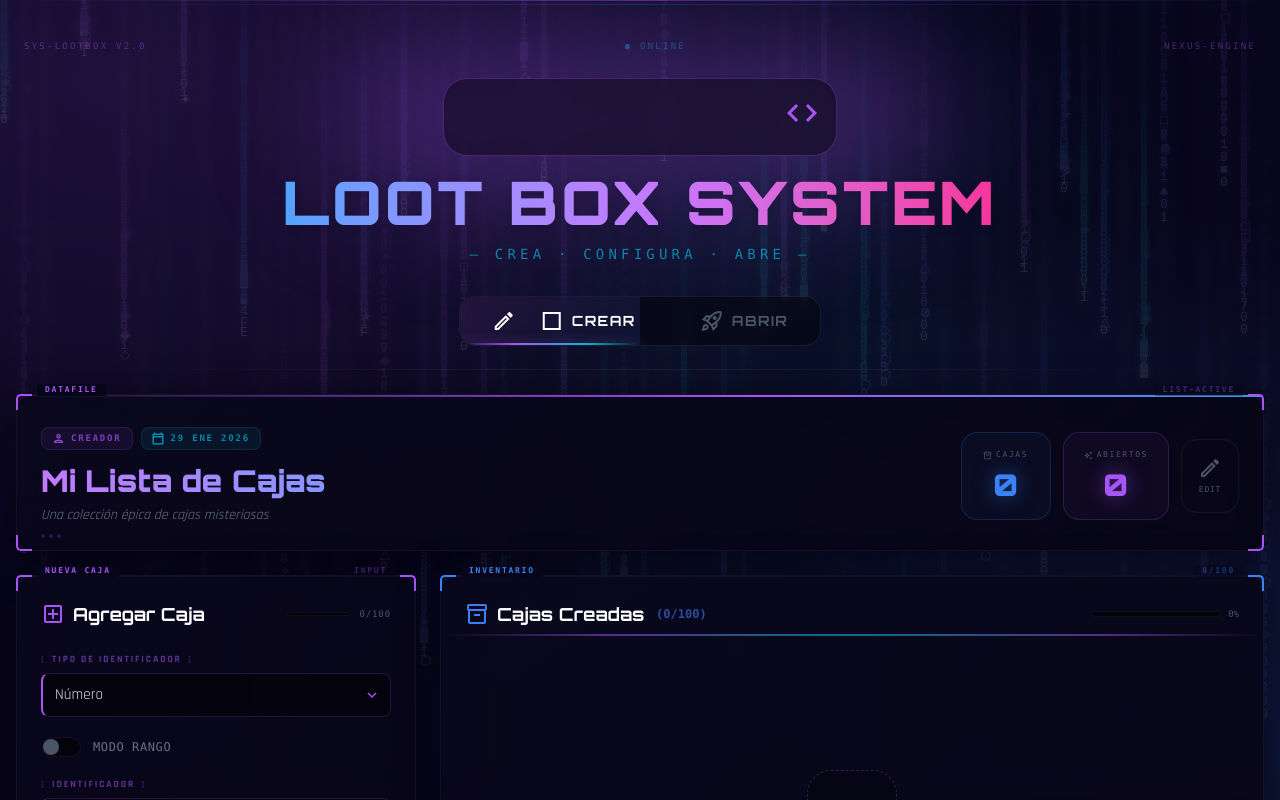
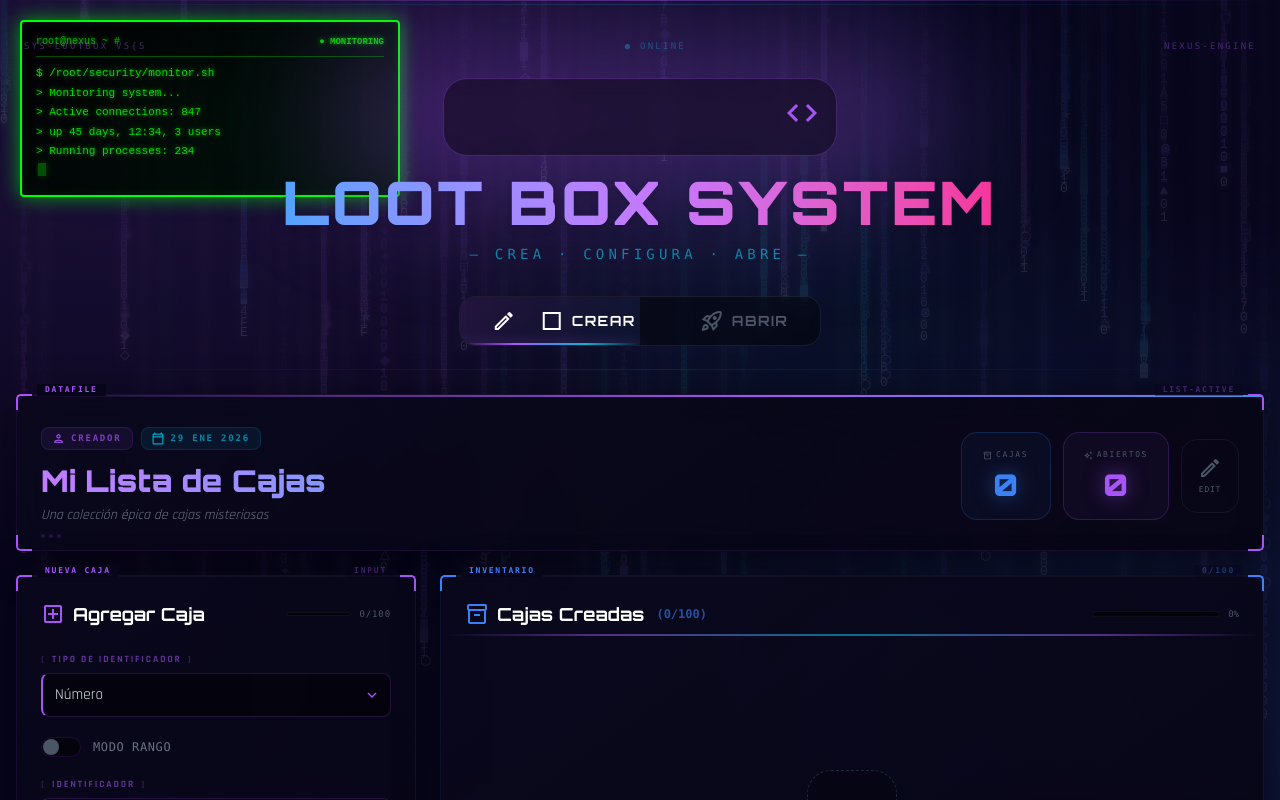
Before and after one commit to AntonioVasquez/loot-box-system, a Next.js app: page / in a window 1280 px wide. Shown: the top 800 px of the page. Built offline with nearby package versions, Linux system fonts and the light colour scheme.

Commit message:
Terminal siempre visible: monitoreo 24/7 + defensa en tiempo real

```diff
--- a/components/HackerOverlay.tsx
+++ b/components/HackerOverlay.tsx
@@ -333,8 +333,25 @@ export default function HackerOverlay() {
   const canvasRef = useRef<HTMLCanvasElement>(null);
   const [isVisible, setIsVisible] = useState(false);
   const [opacity, setOpacity] = useState(0);
-  const [terminalLines, setTerminalLines] = useState<string[]>([]);
+  const [terminalLines, setTerminalLines] = useState<string[]>(['$ /root/security/monitor.sh', '> Monitoring system...']);
   const [isDanger, setIsDanger] = useState(false);
+
+  const MONITORING_COMMANDS = [
+    '$ tail -f /var/log/syslog',
+    '> [INFO] System nominal',
+    '$ systemctl status firewall',
+    '> ● firewall.service - running',
+    '$ netstat -an | wc -l',
+    '> Active connections: 847',
+    '$ df -h / | tail -1',
+    '> /dev/sda1 12G 8.2G 2.1G 82%',
+    '$ ps aux | wc -l',
+    '> Running processes: 234',
+    '$ uptime',
+    '> up 45 days, 12:34, 3 users',
+    '$ du -sh /var/log',
+    '> 2.3G /var/log',
+  ];
 
   const DEFENSE_COMMANDS = [
     '$ sudo systemctl start firewall',
@@ -351,6 +368,12 @@ export default function HackerOverlay() {
     '> Capturing packets... [███████░░░] 65%',
     '$ netstat -tulpn | grep LISTEN',
     '> Monitoring connections...',
+    '$ fail2ban-client status',
+    '> Status enabled - 3 jails active',
+    '$ systemctl restart ssh',
+    '> SSH service restarted...',
+    '$ ufw enable',
+    '> Firewall enabled [██████████] 100%',
   ];
 
   useEffect(() => {
@@ -422,7 +445,6 @@ export default function HackerOverlay() {
         ctx.clearRect(0, 0, vw, vh);
         setIsVisible(false);
         setOpacity(0);
-        setTerminalLines([]);
         setIsDanger(false);
       }
     };
@@ -460,17 +482,21 @@ export default function HackerOverlay() {
     };
   }, []);
 
-  /* Terminal command simulation */
+  /* Terminal command simulation — always running */
   useEffect(() => {
-    if (!isDanger || terminalLines.length < 1) return;
+    const timer = setTimeout(() => {
+      const commandPool = isDanger ? DEFENSE_COMMANDS : MONITORING_COMMANDS;
+      const randomCommand = commandPool[Math.floor(Math.random() * commandPool.length)];
+      const delay = isDanger ? (600 + Math.random() * 1000) : (1200 + Math.random() * 1800);
 
-    const timer = setTimeout(() => {
-      const randomCommand = DEFENSE_COMMANDS[Math.floor(Math.random() * DEFENSE_COMMANDS.length)];
       setTerminalLines(prev => {
         const newLines = [...prev, randomCommand];
         return newLines.length > 8 ? newLines.slice(-8) : newLines;
       });
-    }, 800 + Math.random() * 1200);
+
+      // Schedule next command
+      return delay;
+    }, isDanger ? (600 + Math.random() * 1000) : (1200 + Math.random() * 1800));
 
     return () => clearTimeout(timer);
   }, [terminalLines, isDanger]);
@@ -517,8 +543,7 @@ export default function HackerOverlay() {
         }}
       />
 
-      {/* Defense Terminal — appears during danger mode */}
-      {isVisible && isDanger && (
+      {/* Defense Terminal — Always Visible */}
       <div
         style={{
           position:      'fixed',
@@ -528,30 +553,33 @@ export default function HackerOverlay() {
           maxHeight:     '240px',
           zIndex:        3,
           pointerEvents: 'none',
-            opacity:       opacity,
-            transition:    'opacity 150ms ease-out',
         }}
       >
         <div
           style={{
             background:    'linear-gradient(135deg, rgba(0,0,0,0.95) 0%, rgba(0,20,10,0.92) 100%)',
-              border:        '2px solid #00ff00',
+            border:        isDanger ? '2px solid #ff3333' : '2px solid #00ff00',
             borderRadius:  '4px',
             padding:       '12px 14px',
             fontFamily:    '"Courier New", monospace',
             fontSize:      '11px',
             lineHeight:    '1.6',
-              color:         '#00ff00',
-              boxShadow:     '0 0 20px rgba(0,255,0,0.6), inset 0 0 10px rgba(0,255,0,0.1)',
+            color:         isDanger ? '#ff6666' : '#00ff00',
+            boxShadow:     isDanger
+              ? '0 0 20px rgba(255,50,50,0.8), inset 0 0 10px rgba(255,50,50,0.2)'
+              : '0 0 20px rgba(0,255,0,0.6), inset 0 0 10px rgba(0,255,0,0.1)',
             overflow:      'hidden',
-              textShadow:    '0 0 5px rgba(0,255,0,0.8)',
+            textShadow:    isDanger
+              ? '0 0 5px rgba(255,100,100,0.8)'
+              : '0 0 5px rgba(0,255,0,0.8)',
+            transition:    'all 500ms ease-out',
           }}
         >
           {/* Terminal header */}
           <div
             style={{
               marginBottom:  '8px',
-                borderBottom:  '1px solid rgba(0,255,0,0.3)',
+              borderBottom:  isDanger ? '1px solid rgba(255,100,100,0.5)' : '1px solid rgba(0,255,0,0.3)',
               paddingBottom: '6px',
               display:       'flex',
               justifyContent: 'space-between',
@@ -559,7 +587,14 @@ export default function HackerOverlay() {
             }}
           >
             <span style={{ fontSize: '10px', opacity: 0.7 }}>root@nexus ~ #</span>
-              <span style={{ fontSize: '9px', opacity: 0.6, color: '#ffff00' }}>● DEFENSE ACTIVE</span>
+            <span style={{
+              fontSize: '9px',
+              opacity: 0.8,
+              color: isDanger ? '#ff3333' : '#00ff00',
+              fontWeight: 'bold',
+            }}>
+              {isDanger ? '● INTRUSION!' : '● MONITORING'}
+            </span>
           </div>
 
           {/* Terminal content */}
@@ -576,11 +611,12 @@ export default function HackerOverlay() {
                 key={idx}
                 style={{
                   marginBottom:  '2px',
-                    color:         line.includes('ERROR') ? '#ff6666' :
-                                  line.includes('100%') ? '#00ff00' : '#00dd00',
-                    textShadow:    line.includes('ERROR') ? '0 0 8px rgba(255,100,100,0.8)' :
-                                   line.includes('100%') ? '0 0 8px rgba(0,255,0,1)' :
-                                   '0 0 5px rgba(0,255,0,0.6)',
+                  color:         isDanger
+                    ? (line.includes('ERROR') ? '#ff3333' : line.includes('100%') ? '#ff6666' : '#ff8888')
+                    : (line.includes('ERROR') ? '#ff6666' : line.includes('100%') ? '#00ff00' : '#00dd00'),
+                  textShadow:    isDanger
+                    ? (line.includes('ERROR') ? '0 0 8px rgba(255,50,50,0.9)' : '0 0 5px rgba(255,100,100,0.7)')
+                    : (line.includes('ERROR') ? '0 0 8px rgba(255,100,100,0.8)' : '0 0 5px rgba(0,255,0,0.6)'),
                   animation:     idx === terminalLines.length - 1 ? 'blink 1s infinite' : 'none',
                 }}
               >
@@ -589,20 +625,17 @@ export default function HackerOverlay() {
             ))}
 
             {/* Cursor */}
-              {isDanger && (
             <div
               style={{
                 display:     'inline-block',
                 width:       '8px',
                 height:      '13px',
-                    background:  '#00ff00',
+                background:  isDanger ? '#ff3333' : '#00ff00',
                 marginLeft:  '2px',
                 animation:   'blink 1s infinite',
-                    boxShadow:   '0 0 8px rgba(0,255,0,0.8)',
+                boxShadow:   isDanger ? '0 0 8px rgba(255,50,50,0.8)' : '0 0 8px rgba(0,255,0,0.8)',
               }}
             />
-              )}
-            </div>
           </div>
 
           {/* Terminal glow effect */}
@@ -611,13 +644,15 @@ export default function HackerOverlay() {
               position:      'absolute',
               inset:         '-8px',
               borderRadius:  '4px',
-              background:    'radial-gradient(ellipse at center, rgba(0,255,0,0.2) 0%, rgba(0,255,0,0) 70%)',
+              background:    isDanger
+                ? 'radial-gradient(ellipse at center, rgba(255,50,50,0.2) 0%, rgba(255,50,50,0) 70%)'
+                : 'radial-gradient(ellipse at center, rgba(0,255,0,0.2) 0%, rgba(0,255,0,0) 70%)',
               pointerEvents: 'none',
               zIndex:        -1,
             }}
           />
         </div>
-      )}
+      </div>
 
       {/* CSS Animations */}
       <style>{`
```
Lines whose indentation alone changed are shown as unchanged.
